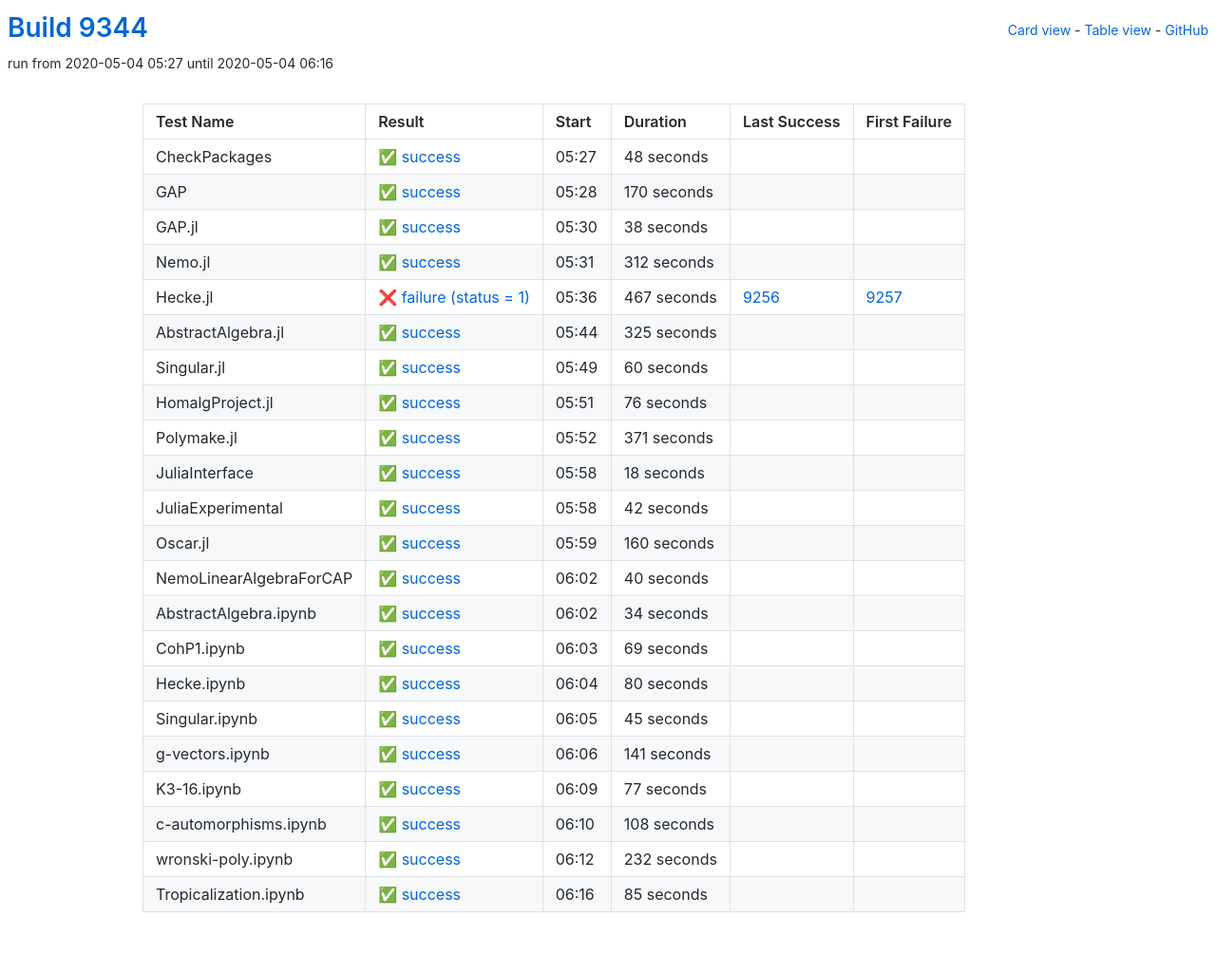
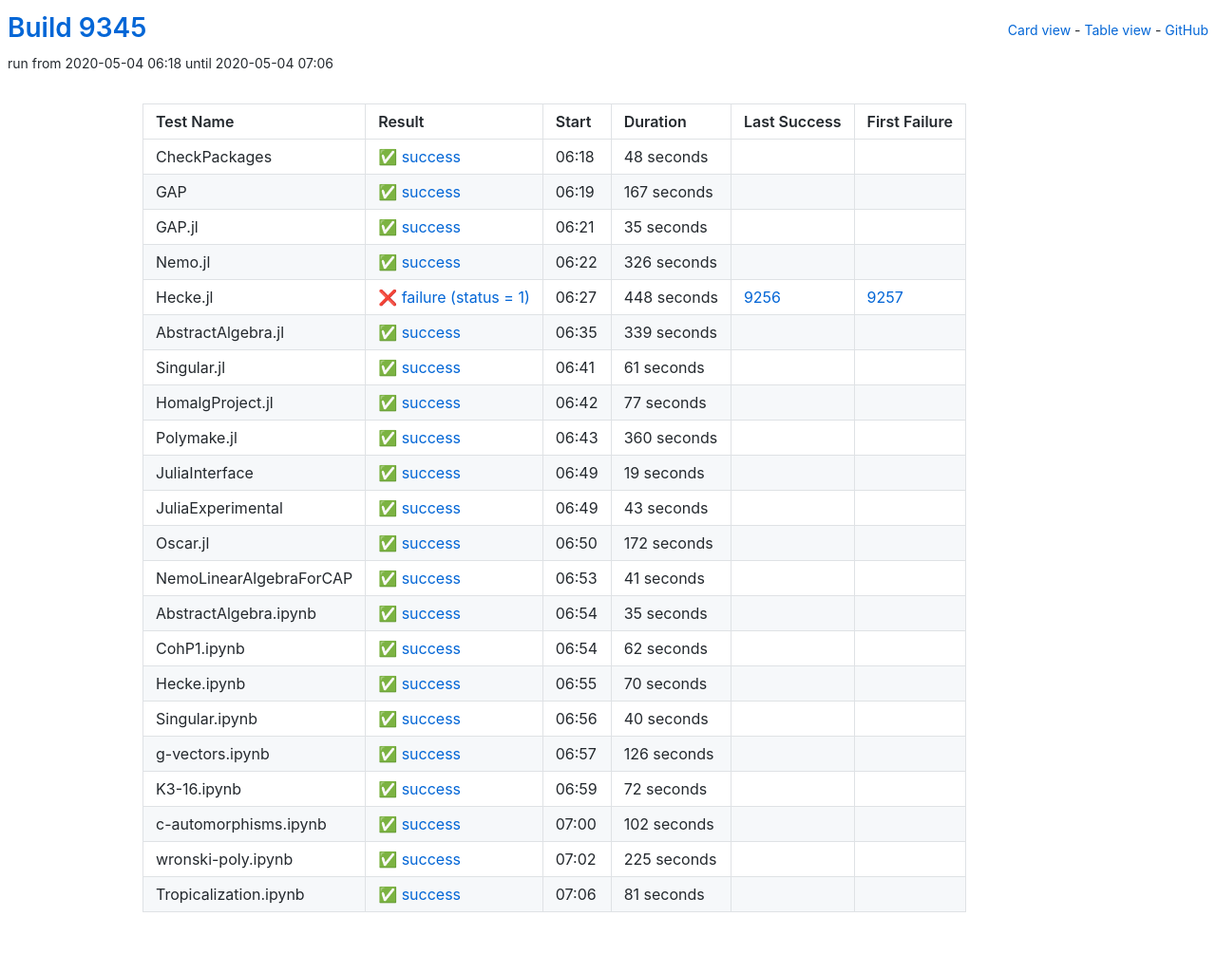
Before and after one commit to oscar-system/oscar-ci-status, a Jekyll site: the page built from table.html, in a window 1280 px wide. Shown: the whole page at 95% size. Built offline with Jekyll 4.4.1, drawn with Linux system fonts in a browser that asks for light colours.

Commit message:
Build 9345

```diff
--- a/_data/ci.yml
+++ b/_data/ci.yml
@@ -1,5 +1,5 @@
-build: 9344
-build_url: https://oscarci.mathematik.uni-kl.de/job/oscar/9344/
+build: 9345
+build_url: https://oscarci.mathematik.uni-kl.de/job/oscar/9345/
 job: oscar
 tests:
 - duration: 48
@@ -8,130 +8,174 @@
   first_failure_url: null
   last_success: false
   last_success_url: null
-  log: https://oscarci.mathematik.uni-kl.de/job/oscar/9344/artifact/logs/build-9344/CheckPackages.log
+  log: https://oscarci.mathematik.uni-kl.de/job/oscar/9345/artifact/logs/build-9345/CheckPackages.log
   name: CheckPackages
-  start: 2020-05-04 05:27
+  start: 2020-05-04 06:18
   status: success
   success: true
-- duration: 170
+- duration: 167
   exitcode: 0
   first_failure: false
   first_failure_url: null
   last_success: false
   last_success_url: null
-  log: https://oscarci.mathematik.uni-kl.de/job/oscar/9344/artifact/logs/build-9344/GAP.log
+  log: https://oscarci.mathematik.uni-kl.de/job/oscar/9345/artifact/logs/build-9345/GAP.log
   name: GAP
-  start: 2020-05-04 05:28
+  start: 2020-05-04 06:19
   status: success
   success: true
-- duration: 38
+- duration: 35
   exitcode: 0
   first_failure: false
   first_failure_url: null
   last_success: false
   last_success_url: null
-  log: https://oscarci.mathematik.uni-kl.de/job/oscar/9344/artifact/logs/build-9344/GAP.jl.log
+  log: https://oscarci.mathematik.uni-kl.de/job/oscar/9345/artifact/logs/build-9345/GAP.jl.log
   name: GAP.jl
-  start: 2020-05-04 05:30
+  start: 2020-05-04 06:21
   status: success
   success: true
-- duration: 312
+- duration: 326
   exitcode: 0
   first_failure: false
   first_failure_url: null
   last_success: false
   last_success_url: null
-  log: https://oscarci.mathematik.uni-kl.de/job/oscar/9344/artifact/logs/build-9344/Nemo.jl.log
+  log: https://oscarci.mathematik.uni-kl.de/job/oscar/9345/artifact/logs/build-9345/Nemo.jl.log
   name: Nemo.jl
-  start: 2020-05-04 05:31
+  start: 2020-05-04 06:22
   status: success
   success: true
-- duration: 467
+- duration: 448
   exitcode: 1
   first_failure: 9257
   first_failure_url: https://oscarci.mathematik.uni-kl.de/job/oscar/9257/
   last_success: 9256
   last_success_url: https://oscarci.mathematik.uni-kl.de/job/oscar/9256/
-  log: https://oscarci.mathematik.uni-kl.de/job/oscar/9344/artifact/logs/build-9344/Hecke.jl.log
+  log: https://oscarci.mathematik.uni-kl.de/job/oscar/9345/artifact/logs/build-9345/Hecke.jl.log
   name: Hecke.jl
-  start: 2020-05-04 05:36
+  start: 2020-05-04 06:27
   status: failure
   success: false
-- duration: 325
+- duration: 339
   exitcode: 0
   first_failure: false
   first_failure_url: null
   last_success: false
   last_success_url: null
-  log: https://oscarci.mathematik.uni-kl.de/job/oscar/9344/artifact/logs/build-9344/AbstractAlgebra.jl.log
+  log: https://oscarci.mathematik.uni-kl.de/job/oscar/9345/artifact/logs/build-9345/AbstractAlgebra.jl.log
   name: AbstractAlgebra.jl
-  start: 2020-05-04 05:44
+  start: 2020-05-04 06:35
   status: success
   success: true
-- duration: 60
+- duration: 61
   exitcode: 0
   first_failure: false
   first_failure_url: null
   last_success: false
   last_success_url: null
-  log: https://oscarci.mathematik.uni-kl.de/job/oscar/9344/artifact/logs/build-9344/Singular.jl.log
+  log: https://oscarci.mathematik.uni-kl.de/job/oscar/9345/artifact/logs/build-9345/Singular.jl.log
   name: Singular.jl
-  start: 2020-05-04 05:49
+  start: 2020-05-04 06:41
   status: success
   success: true
-- duration: 76
+- duration: 77
   exitcode: 0
   first_failure: false
   first_failure_url: null
   last_success: false
   last_success_url: null
-  log: https://oscarci.mathematik.uni-kl.de/job/oscar/9344/artifact/logs/build-9344/HomalgProject.jl.log
+  log: https://oscarci.mathematik.uni-kl.de/job/oscar/9345/artifact/logs/build-9345/HomalgProject.jl.log
   name: HomalgProject.jl
-  start: 2020-05-04 05:51
+  start: 2020-05-04 06:42
   status: success
   success: true
-- duration: 371
+- duration: 360
   exitcode: 0
   first_failure: false
   first_failure_url: null
   last_success: false
   last_success_url: null
-  log: https://oscarci.mathematik.uni-kl.de/job/oscar/9344/artifact/logs/build-9344/Polymake.jl.log
+  log: https://oscarci.mathematik.uni-kl.de/job/oscar/9345/artifact/logs/build-9345/Polymake.jl.log
   name: Polymake.jl
-  start: 2020-05-04 05:52
+  start: 2020-05-04 06:43
   status: success
   success: true
-- duration: 18
+- duration: 19
   exitcode: 0
   first_failure: false
   first_failure_url: null
   last_success: false
   last_success_url: null
-  log: https://oscarci.mathematik.uni-kl.de/job/oscar/9344/artifact/logs/build-9344/JuliaInterface.log
+  log: https://oscarci.mathematik.uni-kl.de/job/oscar/9345/artifact/logs/build-9345/JuliaInterface.log
   name: JuliaInterface
-  start: 2020-05-04 05:58
+  start: 2020-05-04 06:49
   status: success
   success: true
-- duration: 42
+- duration: 43
   exitcode: 0
   first_failure: false
   first_failure_url: null
   last_success: false
   last_success_url: null
-  log: https://oscarci.mathematik.uni-kl.de/job/oscar/9344/artifact/logs/build-9344/JuliaExperimental.log
+  log: https://oscarci.mathematik.uni-kl.de/job/oscar/9345/artifact/logs/build-9345/JuliaExperimental.log
   name: JuliaExperimental
-  start: 2020-05-04 05:58
+  start: 2020-05-04 06:49
   status: success
   success: true
-- duration: 160
+- duration: 172
   exitcode: 0
   first_failure: false
   first_failure_url: null
   last_success: false
   last_success_url: null
-  log: https://oscarci.mathematik.uni-kl.de/job/oscar/9344/artifact/logs/build-9344/Oscar.jl.log
+  log: https://oscarci.mathematik.uni-kl.de/job/oscar/9345/artifact/logs/build-9345/Oscar.jl.log
   name: Oscar.jl
-  start: 2020-05-04 05:59
+  start: 2020-05-04 06:50
+  status: success
+  success: true
+- duration: 41
+  exitcode: 0
+  first_failure: false
+  first_failure_url: null
+  last_success: false
+  last_success_url: null
+  log: https://oscarci.mathematik.uni-kl.de/job/oscar/9345/artifact/logs/build-9345/NemoLinearAlgebraForCAP.log
+  name: NemoLinearAlgebraForCAP
+  start: 2020-05-04 06:53
+  status: success
+  success: true
+- duration: 35
+  exitcode: 0
+  first_failure: false
+  first_failure_url: null
+  last_success: false
+  last_success_url: null
+  log: https://oscarci.mathematik.uni-kl.de/job/oscar/9345/artifact/logs/build-9345/AbstractAlgebra.ipynb.log
+  name: AbstractAlgebra.ipynb
+  start: 2020-05-04 06:54
+  status: success
+  success: true
+- duration: 62
+  exitcode: 0
+  first_failure: false
+  first_failure_url: null
+  last_success: false
+  last_success_url: null
+  log: https://oscarci.mathematik.uni-kl.de/job/oscar/9345/artifact/logs/build-9345/CohP1.ipynb.log
+  name: CohP1.ipynb
+  start: 2020-05-04 06:54
+  status: success
+  success: true
+- duration: 70
+  exitcode: 0
+  first_failure: false
+  first_failure_url: null
+  last_success: false
+  last_success_url: null
+  log: https://oscarci.mathematik.uni-kl.de/job/oscar/9345/artifact/logs/build-9345/Hecke.ipynb.log
+  name: Hecke.ipynb
+  start: 2020-05-04 06:55
   status: success
   success: true
 - duration: 40
@@ -140,107 +184,63 @@
   first_failure_url: null
   last_success: false
   last_success_url: null
-  log: https://oscarci.mathematik.uni-kl.de/job/oscar/9344/artifact/logs/build-9344/NemoLinearAlgebraForCAP.log
-  name: NemoLinearAlgebraForCAP
-  start: 2020-05-04 06:02
+  log: https://oscarci.mathematik.uni-kl.de/job/oscar/9345/artifact/logs/build-9345/Singular.ipynb.log
+  name: Singular.ipynb
+  start: 2020-05-04 06:56
   status: success
   success: true
-- duration: 34
+- duration: 126
   exitcode: 0
   first_failure: false
   first_failure_url: null
   last_success: false
   last_success_url: null
-  log: https://oscarci.mathematik.uni-kl.de/job/oscar/9344/artifact/logs/build-9344/AbstractAlgebra.ipynb.log
-  name: AbstractAlgebra.ipynb
-  start: 2020-05-04 06:02
+  log: https://oscarci.mathematik.uni-kl.de/job/oscar/9345/artifact/logs/build-9345/g-vectors.ipynb.log
+  name: g-vectors.ipynb
+  start: 2020-05-04 06:57
   status: success
   success: true
-- duration: 69
+- duration: 72
   exitcode: 0
   first_failure: false
   first_failure_url: null
   last_success: false
   last_success_url: null
-  log: https://oscarci.mathematik.uni-kl.de/job/oscar/9344/artifact/logs/build-9344/CohP1.ipynb.log
-  name: CohP1.ipynb
-  start: 2020-05-04 06:03
+  log: https://oscarci.mathematik.uni-kl.de/job/oscar/9345/artifact/logs/build-9345/K3-16.ipynb.log
+  name: K3-16.ipynb
+  start: 2020-05-04 06:59
   status: success
   success: true
-- duration: 80
+- duration: 102
   exitcode: 0
   first_failure: false
   first_failure_url: null
   last_success: false
   last_success_url: null
-  log: https://oscarci.mathematik.uni-kl.de/job/oscar/9344/artifact/logs/build-9344/Hecke.ipynb.log
-  name: Hecke.ipynb
-  start: 2020-05-04 06:04
+  log: https://oscarci.mathematik.uni-kl.de/job/oscar/9345/artifact/logs/build-9345/c-automorphisms.ipynb.log
+  name: c-automorphisms.ipynb
+  start: 2020-05-04 07:00
   status: success
   success: true
-- duration: 45
+- duration: 225
   exitcode: 0
   first_failure: false
   first_failure_url: null
   last_success: false
   last_success_url: null
-  log: https://oscarci.mathematik.uni-kl.de/job/oscar/9344/artifact/logs/build-9344/Singular.ipynb.log
-  name: Singular.ipynb
-  start: 2020-05-04 06:05
+  log: https://oscarci.mathematik.uni-kl.de/job/oscar/9345/artifact/logs/build-9345/wronski-poly.ipynb.log
+  name: wronski-poly.ipynb
+  start: 2020-05-04 07:02
   status: success
   success: true
-- duration: 141
+- duration: 81
   exitcode: 0
   first_failure: false
   first_failure_url: null
   last_success: false
   last_success_url: null
-  log: https://oscarci.mathematik.uni-kl.de/job/oscar/9344/artifact/logs/build-9344/g-vectors.ipynb.log
-  name: g-vectors.ipynb
-  start: 2020-05-04 06:06
+  log: https://oscarci.mathematik.uni-kl.de/job/oscar/9345/artifact/logs/build-9345/Tropicalization.ipynb.log
+  name: Tropicalization.ipynb
+  start: 2020-05-04 07:06
   status: success
   success: true
-- duration: 77
-  exitcode: 0
-  first_failure: false
-  first_failure_url: null
-  last_success: false
-  last_success_url: null
-  log: https://oscarci.mathematik.uni-kl.de/job/oscar/9344/artifact/logs/build-9344/K3-16.ipynb.log
-  name: K3-16.ipynb
-  start: 2020-05-04 06:09
-  status: success
-  success: true
-- duration: 108
-  exitcode: 0
-  first_failure: false
-  first_failure_url: null
-  last_success: false
-  last_success_url: null
-  log: https://oscarci.mathematik.uni-kl.de/job/oscar/9344/artifact/logs/build-9344/c-automorphisms.ipynb.log
-  name: c-automorphisms.ipynb
-  start: 2020-05-04 06:10
-  status: success
-  success: true
-- duration: 232
-  exitcode: 0
-  first_failure: false
-  first_failure_url: null
-  last_success: false
-  last_success_url: null
-  log: https://oscarci.mathematik.uni-kl.de/job/oscar/9344/artifact/logs/build-9344/wronski-poly.ipynb.log
-  name: wronski-poly.ipynb
-  start: 2020-05-04 06:12
-  status: success
-  success: true
-- duration: 85
-  exitcode: 0
-  first_failure: false
-  first_failure_url: null
-  last_success: false
-  last_success_url: null
-  log: https://oscarci.mathematik.uni-kl.de/job/oscar/9344/artifact/logs/build-9344/Tropicalization.ipynb.log
-  name: Tropicalization.ipynb
-  start: 2020-05-04 06:16
-  status: success
-  success: true
```
Also changed, not shown: README.md.
